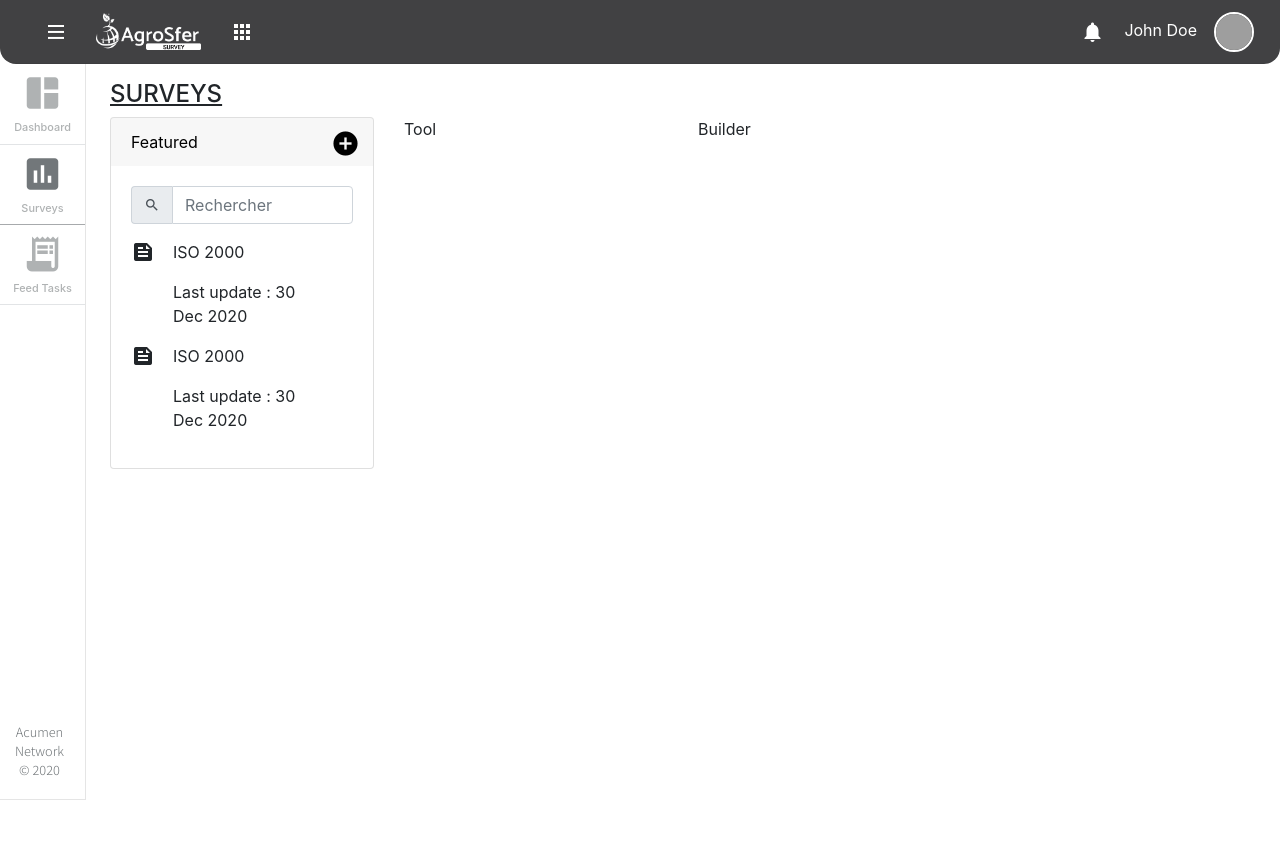
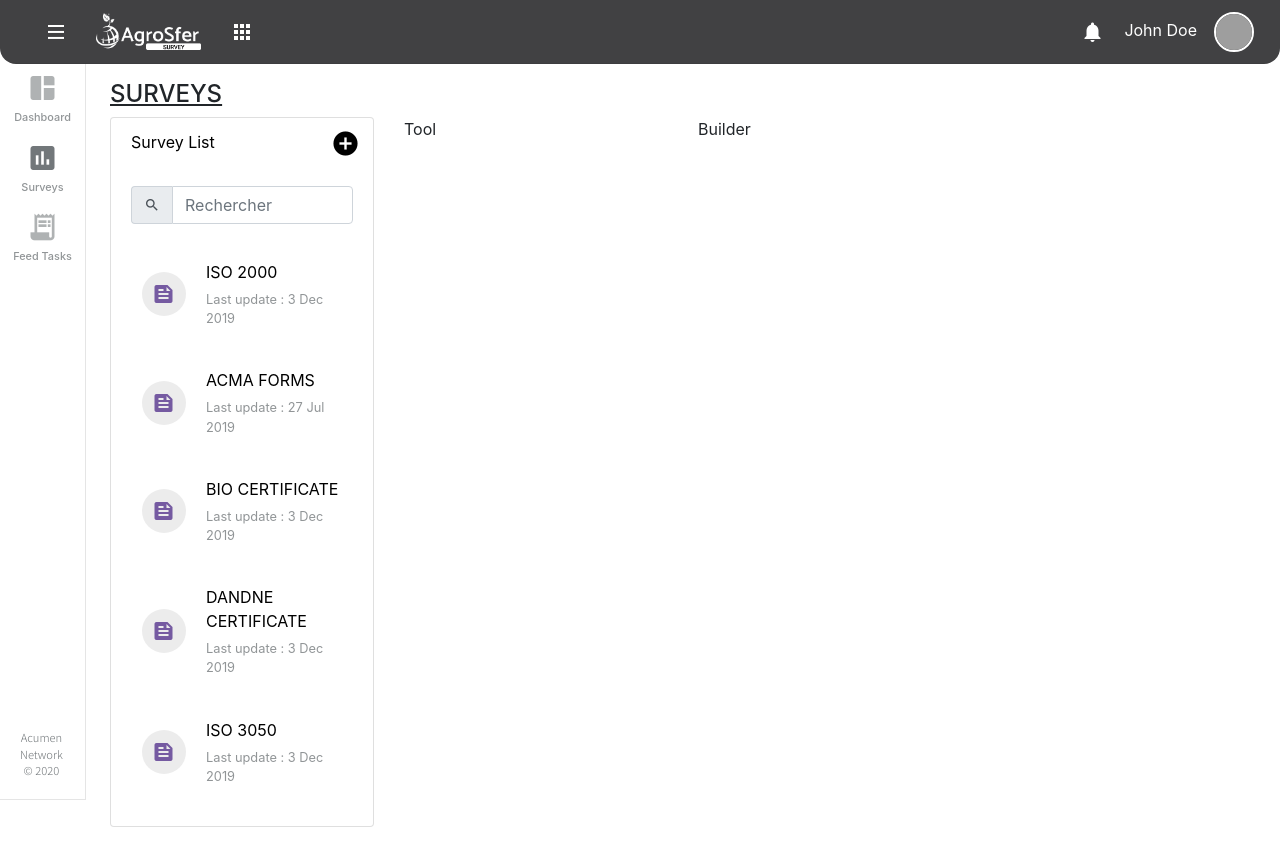
Before and after one commit to applgeekam/agrosfer-survey-interface, an Angular app: page / in a window 1280 px wide. Before the commit the page ends 800 px from the top, so only its background shows below. Built offline with nearby package versions, Linux system fonts and the light colour scheme; grey boxes are pictures that could not be loaded.

Commit message:
Gestion de la recherche d'enquete

```diff
--- a/src/app/components/header/header.component.html
+++ b/src/app/components/header/header.component.html
@@ -1,7 +1,7 @@
 
 <header class="navbar navbar-expand flex-column flex-md-row sw-navbar">
 
-  <button type="button" id="sidebarCollapse"  class="btn btn-link btn-menu">
+  <button type="button" class="btn btn-link btn-menu">
     <span class="oi oi-menu"></span>
   </button>
 
--- a/src/app/components/navbar/navbar.component.css
+++ b/src/app/components/navbar/navbar.component.css
@@ -6,7 +6,7 @@
 .material-icons {
   margin-right: 0;
   display: block;
-  font-size: 42px;
+  font-size: 32px;
   margin-bottom: 5px;
   padding-right: 0;
   text-indent: 0;
@@ -15,23 +15,17 @@
 }
 
 
-.sw-toc-link {
-  border-bottom: 1px solid #b2b9bd61 !important;
-}
 
 .sw-toc-item.active .sw-toc-link, .sw-toc-item.active .material-icons {
   color: #72777a !important;
 }
 
-.sw-toc-item.active .sw-toc-link {
-  border-bottom: 1px solid #72777a9e  !important;
-}
 
 .sw-toc-link-text {
   display: block !important;
   font-size: 0.8em !important;
   text-indent: 0;
-  color: #72777a91 ;
+  color: #72777ac7 ;
 }
 
 .collapse {
@@ -41,8 +35,10 @@
 .copyright {
   position: absolute;
   bottom: 20px;
-  font-size: 0.8em;
+  font-size: 0.7em;
+  margin-left: 5px;
   font-family: 'Noto Sans JP', sans-serif;
+  text-align: center;
 }
 
 
--- a/src/app/components/survey-builder/servey-builder.component.ts
+++ b/src/app/components/survey-builder/servey-builder.component.ts
@@ -1,4 +1,4 @@
-import { Component, OnInit } from '@angular/core';
+import {Component, OnDestroy, OnInit} from '@angular/core';
 import {QuizModels} from '../../models/quiz.models';
 import {QuizService} from '../../service/quiz.service';
 import {SurveyModels} from '../../models/survey.models';
@@ -8,7 +8,7 @@ import {SurveyModels} from '../../models/survey.models';
   templateUrl: './servey-builder.component.html',
   styleUrls: ['./servey-builder.component.css']
 })
-export class SurveyBuilderComponent implements OnInit {
+export class SurveyBuilderComponent implements OnInit, OnDestroy {
   quiz: QuizModels[] = [];
   quizSubscription: any;
 
@@ -26,11 +26,13 @@ export class SurveyBuilderComponent implements OnInit {
     const quiz = new QuizModels(id, 'Quiz ' + id, '');
     this.quizService.addQuiz(quiz);
   }
-
-  removeQuiz(survey: SurveyModels): void {
+  removeQuiz(survey: QuizModels): void {
     const quizToRemove = this.quiz.findIndex((item: QuizModels) => {
       return item === survey;
     });
     this.quizService.removeQuiz(quizToRemove);
   }
+  ngOnDestroy(): void {
+    this.quizSubscription.unsubscribe();
+  }
 }
--- a/src/app/components/survey-list-item/survey-list-item.component.css
+++ b/src/app/components/survey-list-item/survey-list-item.component.css
@@ -0,0 +1,45 @@
+
+.list-item-icon {
+  display: flex;
+  justify-content: center;
+  align-items: center;
+  margin-left: 20px;
+  min-width: 55px;
+}
+
+.list-item-content {
+  justify-content: flex-start;
+  display: flex;
+  align-items: flex-start;
+  flex-direction: column;
+}
+
+.list-item-content p {
+  margin: 0 ;
+}
+
+.list-item-content .title {
+  color: black;
+}
+
+
+.list-item-content .dateUpdate {
+  font-size: 0.8em;
+  margin-top: 6px;
+}
+
+.list-item-icon .material-icons {
+  border-radius: 50%;
+  background-color: #ececec;
+  padding: 10px;
+  color: #755AA1;
+}
+
+.item {
+  padding: 20px 0;
+}
+
+.dateUpdate {
+  color: #72777ac7 ;
+
+}
--- a/src/app/components/survey-list-item/survey-list-item.component.html
+++ b/src/app/components/survey-list-item/survey-list-item.component.html
@@ -1,9 +1,9 @@
-<div class="row">
+<div class="row item">
   <div class="col-2 list-item-icon">
     <span class="material-icons">feed</span>
   </div>
   <div class="col-8 list-item-content">
-    <p class="title">ISO 2000</p>
-    <p class="dateUpdate">Last update : 30 Dec 2020</p>
+    <p class="title">{{ item.name }}</p>
+    <p class="dateUpdate">Last update : {{ formatInDate(item.update) | date: 'd MMM y' }}</p>
   </div>
 </div>
--- a/src/app/components/survey-list-item/survey-list-item.component.ts
+++ b/src/app/components/survey-list-item/survey-list-item.component.ts
@@ -1,4 +1,5 @@
-import { Component, OnInit } from '@angular/core';
+import {Component, Input, OnInit} from '@angular/core';
+import {SurveyModels} from '../../models/survey.models';
 
 @Component({
   selector: 'app-survey-list-item',
@@ -7,9 +8,13 @@ import { Component, OnInit } from '@angular/core';
 })
 export class SurveyListItemComponent implements OnInit {
 
+  @Input() item: SurveyModels = new SurveyModels('', '');
   constructor() { }
 
   ngOnInit(): void {
   }
+  formatInDate(text: string | Date): Date {
+    return new Date(text);
+  }
 
 }
--- a/src/app/components/survey-list/servey-list.component.css
+++ b/src/app/components/survey-list/servey-list.component.css
@@ -8,49 +8,11 @@
 .card-header {
   border: unset;
   color: black;
+  background-color: unset;
+
 }
 
 .card-header .material-icons {
   color: black;
   font-size: 29px;
 }
-
-.list-item-icon {
-  display: flex;
-  justify-content: center;
-  align-items: center;
-  margin-left: 20px;
-  min-width: 55px;
-}
-
-.list-item-content {
-  justify-content: flex-start;
-  display: flex;
-  align-items: flex-start;
-  flex-direction: column;
-}
-
-.list-item-content p {
-  margin: 0 ;
-}
-
-.list-item-content .title {
-  color: black;
-}
-
-
-.list-item-content .dateUpdate {
-  font-size: 0.8em;
-  margin-top: 6px;
-}
-
-.list-item-icon .material-icons {
-  border-radius: 50%;
-  background-color: #ececec;
-  padding: 10px;
-  color: #755AA1;
-}
-
-.list-item-survey .row {
-  padding: 20px 0;
-}
--- a/src/app/components/survey-list/servey-list.component.html
+++ b/src/app/components/survey-list/servey-list.component.html
@@ -1,24 +1,27 @@
 <div class="card">
   <div class="card-header">
-    Featured
+    Survey List
     <button type="button" class="btn btn-link move">
       <span class="material-icons">add_circle</span>
     </button>
   </div>
   <div class="card-body">
-    <form>
     <div class="form-group">
       <div class="input-group">
         <span class="input-group-addon material-icons">search</span>
-          <input type="text" class="form-control" placeholder="Rechercher" aria-label="Search">
+        <input type="text" class="form-control" placeholder="Rechercher" aria-label="Search" [disabled]="surveys.length === 0 && onSearchLoading === false" [(ngModel)]="searched" (ngModelChange)="refresh()">
       </div>
     </div>
     <div class="list-survey">
       <div class="list-item-survey">
-          <app-survey-list-item></app-survey-list-item>
-          <app-survey-list-item></app-survey-list-item>
+        <app-survey-list-item *ngFor="let survey of surveys" [item] = "survey"></app-survey-list-item>
+        <div *ngIf="surveys.length === 0 && onSearchLoading === true" class="alert alert-warning" role="alert">
+          Oops... There is no survey name which match with your research.
+        </div>
+        <div *ngIf="surveys.length === 0 && onSearchLoading === false" class="alert alert-light" role="alert">
+          You don't have any survey yet.
         </div>
       </div>
-    </form>
     </div>
   </div>
+</div>
--- a/src/app/components/survey-list/servey-list.component.ts
+++ b/src/app/components/survey-list/servey-list.component.ts
@@ -2,6 +2,7 @@ import {Component, OnDestroy, OnInit} from '@angular/core';
 import {SurveyModels} from '../../models/survey.models';
 import {SurveyService} from '../../service/survey.service';
 import { map} from 'rxjs/operators';
+import { SurveyListItems } from '../../models/placeholder';
 
 @Component({
   selector: 'app-servey-list',
@@ -13,17 +14,20 @@ export class SurveyListComponent implements OnInit, OnDestroy {
   surveys: SurveyModels[] = [];
   surveysSubscription: any;
   searched = '';
+  onSearchLoading = false;
 
   constructor(private surveyService: SurveyService) { }
 
   ngOnInit(): void {
     this.surveysSubscription = this.surveyService.surveysSubject
-      .pipe(map((datas) => {
-        return datas.filter(survey => {
+      .pipe(map((data) => {
+        return data.filter(survey => {
           if (this.searched !== '')
           {
+            this.onSearchLoading = true;
             return survey.name.toLowerCase().includes(this.searched.toLocaleLowerCase());
           }
+          this.onSearchLoading = false;
           return true;
         });
       })
@@ -39,6 +43,7 @@ export class SurveyListComponent implements OnInit, OnDestroy {
   ngOnDestroy(): void {
     this.surveysSubscription.unsubscribe();
   }
-
-
+  refresh(): void {
+    this.surveyService.emitSurveys();
+  }
 }
--- a/src/app/models/survey.models.ts
+++ b/src/app/models/survey.models.ts
@@ -1,4 +1,4 @@
 export class SurveyModels {
-  constructor(public name: string, update: Date ) {
+  constructor(public name: string, public  update: Date | string ) {
   }
 }
--- a/src/app/service/survey.service.ts
+++ b/src/app/service/survey.service.ts
@@ -15,7 +15,7 @@ export class SurveyService {
   constructor() { }
 
   emitSurveys(): any {
-    this.surveysSubject.next(this.surveys);
+    this.surveysSubject.next(this.surveys.slice());
   }
 
 }
--- a/src/assets/portal.white.js
+++ b/src/assets/portal.white.js
@@ -1,28 +1,28 @@
 
     $(document).ready(function () {
-        $('#sidebarCollapse').on('click', function () {
-          $('#sidebar').toggleClass('active');
-        });
-
-        $(".sortable").sortable({
-          revert: true
-        });
-        $(".draggable").draggable({
-          cursor: "move",
-          cursorAt: { top: 56, left: 56 },
-          connectToSortable: ".sortable",
-          helper: "clone",
-          revert: "invalid"
-        });
-        $(".draggable-header").draggable({
-          cursor: "move",
-          cursorAt: { top: 56, left: 56 },
-          connectToSortable: ".sortable",
-          handle: ".card-header",
-          helper: "clone",
-          revert: "invalid"
-        });
-        $("ul, li").disableSelection();
+        // $('#sidebarCollapse').on('click', function () {
+        //   $('#sidebar').toggleClass('active');
+        // });
+        //
+        // // $(".sortable").sortable({
+        // //   revert: true
+        // // });
+        // $(".draggable").draggable({
+        //   cursor: "move",
+        //   cursorAt: { top: 56, left: 56 },
+        //   connectToSortable: ".sortable",
+        //   helper: "clone",
+        //   revert: "invalid"
+        // });
+        // $(".draggable-header").draggable({
+        //   cursor: "move",
+        //   cursorAt: { top: 56, left: 56 },
+        //   connectToSortable: ".sortable",
+        //   handle: ".card-header",
+        //   helper: "clone",
+        //   revert: "invalid"
+        // });
+        // $("ul, li").disableSelection();
 
         // $(window).on("scroll",function(){
         //     var wn = $(window).scrollTop();
```
Lines whose indentation alone changed are shown as unchanged.
